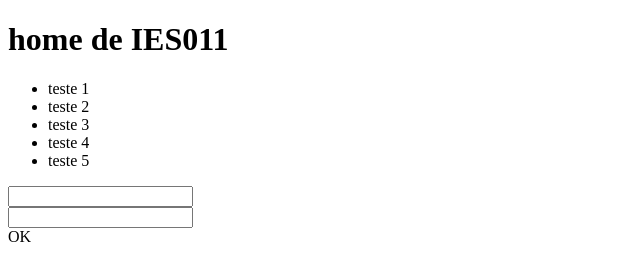
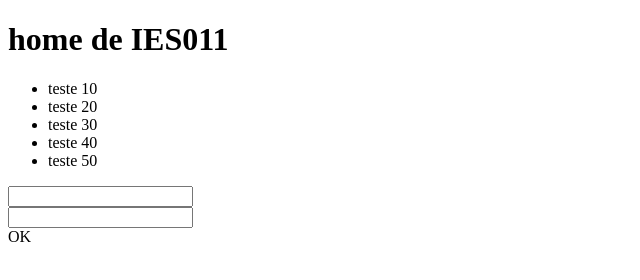
Before and after one commit to damata09/primeiro-repositorio, a plain HTML site: page index.html in a window 1280 px wide. Shown: the full height of the page, 0-640 px from the left. Drawn offline with Linux system fonts and the light colour scheme.

Commit message:
alteração na lista

```diff
--- a/index.html
+++ b/index.html
@@ -8,11 +8,11 @@
 <body>
     <h1>home de IES011</h1>
 <ul>
-    <li>teste 1</li>
-    <li>teste 2</li>
-    <li>teste 3</li>
-    <li>teste 4</li>
-    <li>teste 5</li>
+    <li>teste 10</li>
+    <li>teste 20</li>
+    <li>teste 30</li>
+    <li>teste 40</li>
+    <li>teste 50</li>
 </ul>
 <form action="">
     <input type="text">
```
